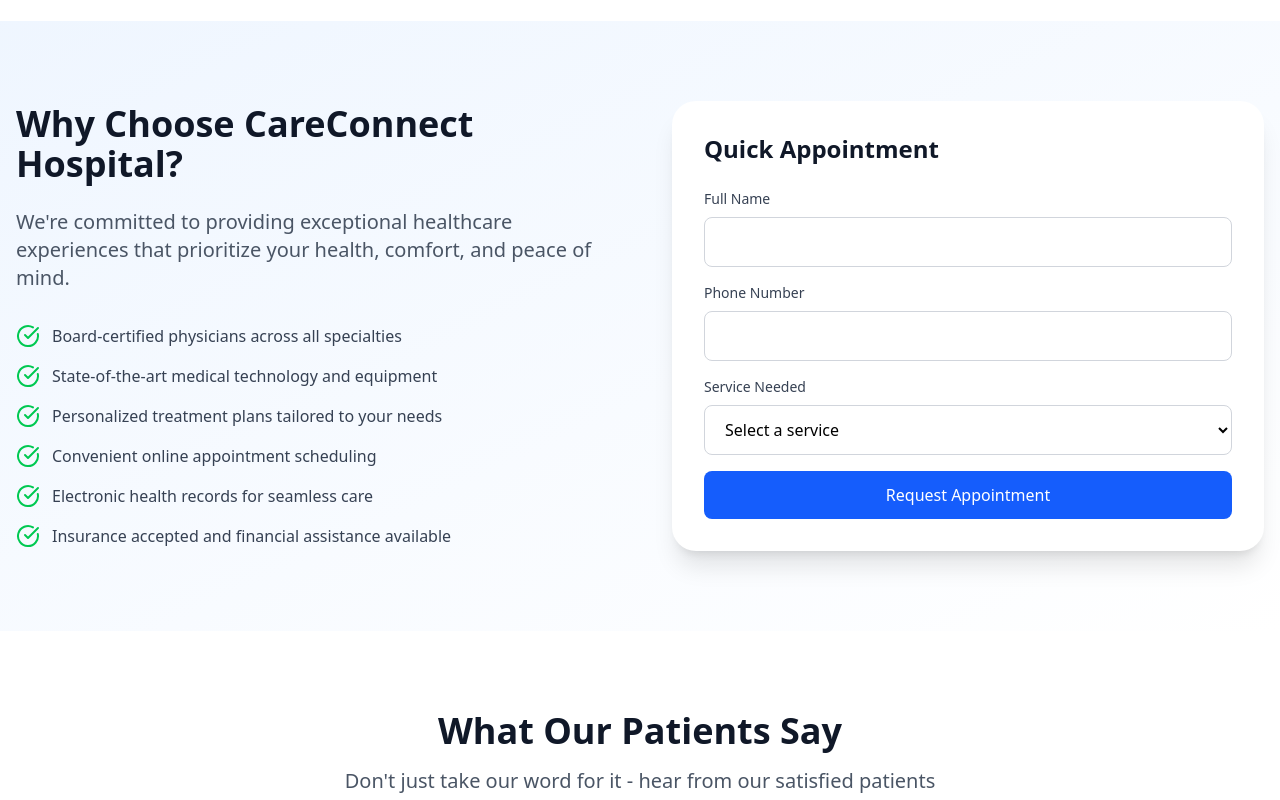
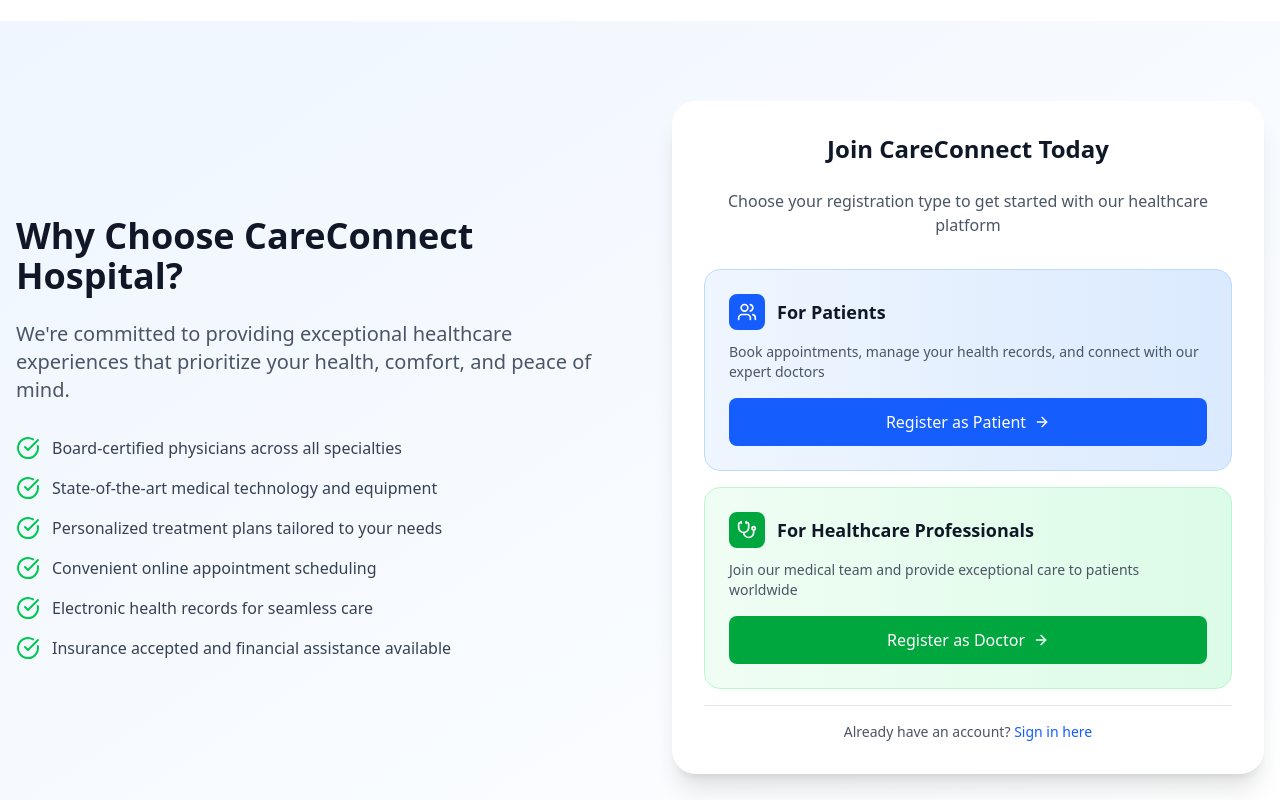
Before and after one commit to Swarajhere/Healthcare_Appointment_System, a React (Vite) app in the folder healthcare-client/: page / in a window 1280 px wide. Shown: the part 1640-2440 px from the top of the page. Built offline with nearby package versions, Linux system fonts and the light colour scheme; no server answers.

Commit message:
ui improvement

```diff
--- a/healthcare-client/src/pages/Landing.jsx
+++ b/healthcare-client/src/pages/Landing.jsx
@@ -16,6 +16,8 @@ import {
   Calendar,
   Award,
   Activity,
+  UserPlus,
+  ArrowRight,
 } from "lucide-react";
 
 function Landing() {
@@ -113,14 +115,17 @@ function Landing() {
               <p className="text-xl text-gray-600 mb-8 leading-relaxed">
                 Experience world-class healthcare with our team of expert
                 doctors, state-of-the-art facilities, and personalized patient
-                care. Book your appointment today and take the first step
-                towards better health.
+                care. Join our platform today and take the first step towards
+                better health.
               </p>
               <div className="flex flex-col sm:flex-row gap-4">
-                <button className="bg-blue-600 text-white px-8 py-4 rounded-full hover:bg-blue-700 transition-all duration-300 hover:shadow-xl transform hover:-translate-y-1 flex items-center justify-center">
-                  <Calendar className="h-5 w-5 mr-2" />
-                  Book Appointment
-                </button>
+                <a
+                  href="/register"
+                  className="bg-blue-600 text-white px-8 py-4 rounded-full hover:bg-blue-700 transition-all duration-300 hover:shadow-xl transform hover:-translate-y-1 flex items-center justify-center"
+                >
+                  <UserPlus className="h-5 w-5 mr-2" />
+                  Get Started
+                </a>
                 <button className="border-2 border-gray-300 text-gray-700 px-8 py-4 rounded-full hover:border-blue-600 hover:text-blue-600 transition-all duration-300 flex items-center justify-center">
                   <Phone className="h-5 w-5 mr-2" />
                   Emergency: (911) 123-4567
@@ -248,64 +253,74 @@ function Landing() {
               </div>
             </div>
             <div className="bg-white p-8 rounded-3xl shadow-xl">
-              <h3 className="text-2xl font-bold text-gray-900 mb-6">
-                Quick Appointment
+              <h3 className="text-2xl font-bold text-gray-900 mb-6 text-center">
+                Join CareConnect Today
               </h3>
-              <form className="space-y-4">
-                <div>
-                  <label
-                    htmlFor="fullName"
-                    className="block text-sm font-medium text-gray-700 mb-2"
+              <p className="text-gray-600 mb-8 text-center">
+                Choose your registration type to get started with our healthcare
+                platform
+              </p>
+
+              <div className="space-y-4">
+                {/* Patient Registration */}
+                <div className="bg-gradient-to-r from-blue-50 to-blue-100 p-6 rounded-2xl border border-blue-200">
+                  <div className="flex items-center mb-3">
+                    <div className="bg-blue-600 p-2 rounded-lg mr-3">
+                      <Users className="h-5 w-5 text-white" />
+                    </div>
+                    <h4 className="text-lg font-semibold text-gray-900">
+                      For Patients
+                    </h4>
+                  </div>
+                  <p className="text-gray-600 text-sm mb-4">
+                    Book appointments, manage your health records, and connect
+                    with our expert doctors
+                  </p>
+                  <a
+                    href="/register"
+                    className="w-full bg-blue-600 text-white py-3 px-4 rounded-lg hover:bg-blue-700 transition-colors duration-200 font-medium flex items-center justify-center"
                   >
-                    Full Name
-                  </label>
-                  <input
-                    type="text"
-                    id="fullName"
-                    name="fullName"
-                    className="w-full px-4 py-3 border border-gray-300 rounded-lg focus:ring-2 focus:ring-blue-500 focus:border-transparent"
-                  />
+                    Register as Patient
+                    <ArrowRight className="h-4 w-4 ml-2" />
+                  </a>
                 </div>
-                <div>
-                  <label
-                    htmlFor="phoneNumber"
-                    className="block text-sm font-medium text-gray-700 mb-2"
+
+                {/* Doctor Registration */}
+                <div className="bg-gradient-to-r from-green-50 to-green-100 p-6 rounded-2xl border border-green-200">
+                  <div className="flex items-center mb-3">
+                    <div className="bg-green-600 p-2 rounded-lg mr-3">
+                      <Stethoscope className="h-5 w-5 text-white" />
+                    </div>
+                    <h4 className="text-lg font-semibold text-gray-900">
+                      For Healthcare Professionals
+                    </h4>
+                  </div>
+                  <p className="text-gray-600 text-sm mb-4">
+                    Join our medical team and provide exceptional care to
+                    patients worldwide
+                  </p>
+                  <a
+                    href="/doctor-register"
+                    className="w-full bg-green-600 text-white py-3 px-4 rounded-lg hover:bg-green-700 transition-colors duration-200 font-medium flex items-center justify-center"
                   >
-                    Phone Number
-                  </label>
-                  <input
-                    type="tel"
-                    id="phoneNumber"
-                    name="phoneNumber"
-                    className="w-full px-4 py-3 border border-gray-300 rounded-lg focus:ring-2 focus:ring-blue-500 focus:border-transparent"
-                  />
+                    Register as Doctor
+                    <ArrowRight className="h-4 w-4 ml-2" />
+                  </a>
                 </div>
-                <div>
-                  <label
-                    htmlFor="serviceNeeded"
-                    className="block text-sm font-medium text-gray-700 mb-2"
-                  >
-                    Service Needed
-                  </label>
-                  <select
-                    id="serviceNeeded"
-                    name="serviceNeeded"
-                    className="w-full px-4 py-3 border border-gray-300 rounded-lg focus:ring-2 focus:ring-blue-500 focus:border-transparent"
-                  >
-                    <option value="">Select a service</option>
-                    <option value="general">General Consultation</option>
-                    <option value="cardiology">Cardiology</option>
-                    <option value="neurology">Neurology</option>
-                    <option value="pediatrics">Pediatrics</option>
-                  </select>
+
+                {/* Login Link */}
+                <div className="text-center pt-4 border-t border-gray-200">
+                  <p className="text-sm text-gray-600">
+                    Already have an account?{" "}
+                    <a
+                      href="/login"
+                      className="text-blue-600 hover:text-blue-700 font-medium transition-colors duration-200"
+                    >
+                      Sign in here
+                    </a>
+                  </p>
                 </div>
-                <button
-                  type="submit"
-                  className="w-full bg-blue-600 text-white py-3 rounded-lg hover:bg-blue-700 transition-colors duration-200 font-medium"
-                >
-                  Request Appointment
-                </button>
-              </form>
+              </div>
             </div>
           </div>
         </div>
@@ -385,7 +400,7 @@ function Landing() {
                 Email Us
               </h3>
               <p className="text-gray-600 mb-2">General Information</p>
-              <p className="text-blue-600 font-medium">info@careconnect.com</p>
+              <p className="text-blue-600 font-medium">admin@careconnect.com</p>
               <p className="text-gray-600 mt-2">Appointments</p>
               <p className="text-blue-600 font-medium">
                 appointments@careconnect.com
@@ -449,26 +464,26 @@ function Landing() {
                 </li>
                 <li>
                   <a
-                    href="#"
+                    href="/register"
                     className="hover:text-white transition-colors duration-200"
                   >
-                    Find a Doctor
+                    Patient Registration
                   </a>
                 </li>
                 <li>
                   <a
-                    href="#"
+                    href="/doctor-register"
                     className="hover:text-white transition-colors duration-200"
                   >
-                    Patient Portal
+                    Doctor Registration
                   </a>
                 </li>
                 <li>
                   <a
-                    href="#"
+                    href="/login"
                     className="hover:text-white transition-colors duration-200"
                   >
-                    Insurance
+                    Sign In
                   </a>
                 </li>
               </ul>
--- a/healthcare-client/src/pages/Register.jsx
+++ b/healthcare-client/src/pages/Register.jsx
@@ -370,7 +370,7 @@ const Register = () => {
           </form>
 
           {/* Login Link */}
-          <div className="mt-8 pt-6 border-t border-gray-200">
+          <div className="mt-8 pt-6 border-t border-gray-200 text-center text-sm text-gray-600">
             <p className="text-center text-sm text-gray-600">
               Already have an account?{" "}
               <NavLink
@@ -378,6 +378,15 @@ const Register = () => {
                 className="text-blue-600 hover:text-blue-700 font-medium transition-colors duration-200"
               >
                 Sign in here
+              </NavLink>
+            </p>
+            <p>
+              Are you a doctor?{" "}
+              <NavLink
+                to="/doctor-register"
+                className="text-blue-600 hover:text-blue-700 font-medium transition-colors duration-200"
+              >
+                Register as a doctor
               </NavLink>
             </p>
           </div>
```
